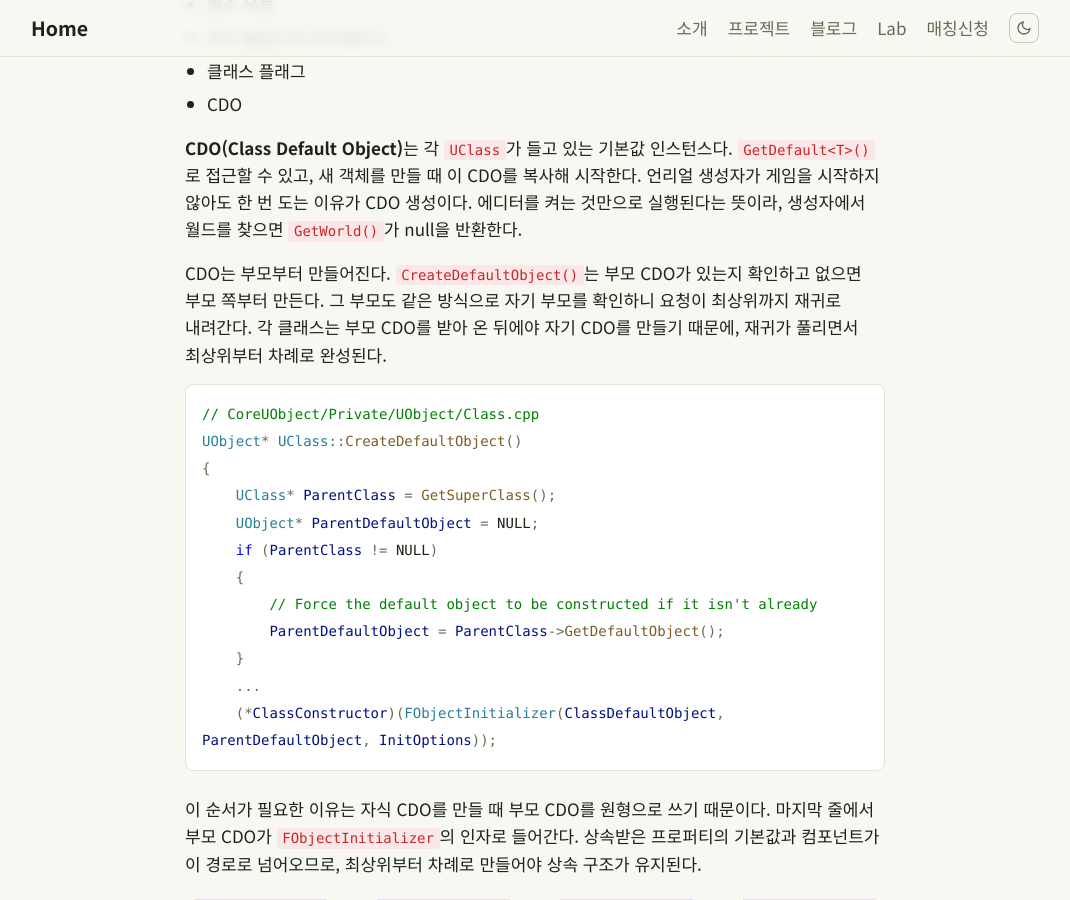
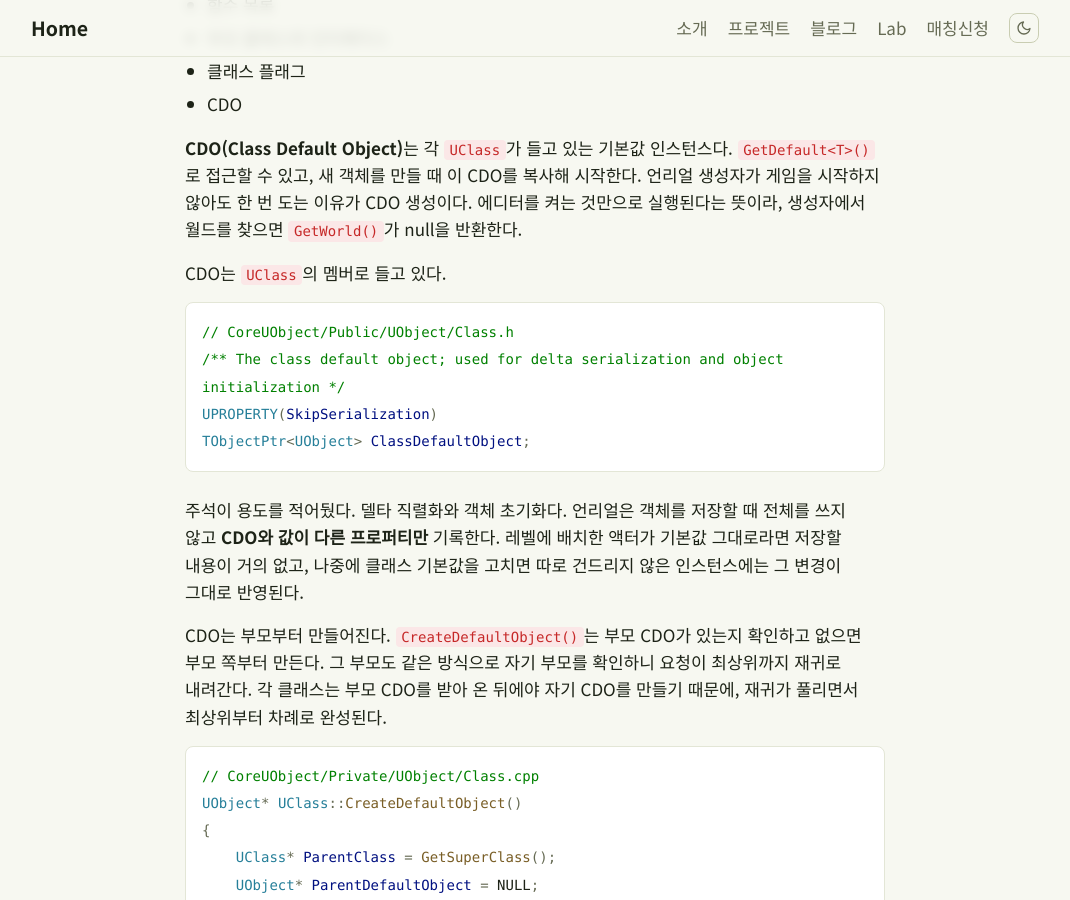
Before and after one commit to skamo3/skamo3.github.io, a Jekyll site: the page built from _posts/2026-08-11-unreal-uclass-gc-object-lifetime.md, in a window 1280 px wide and 900 px high, scrolled down 588 px. Shown: the whole window, without its empty margins (105-1175 px from the left). Built offline with Jekyll 4.4.1, drawn with Linux system fonts in a browser that asks for light colours.

Commit message:
CDO 저장 위치와 델타 직렬화 설명 추가
- UClass::ClassDefaultObject 선언을 인용해 CDO가 어디에 저장되는지 제시
- 엔진 주석 'used for delta serialization and object initialization'을
  근거로 델타 직렬화를 한 문단으로 설명
  저장 시 CDO와 다른 값만 기록하므로 파일이 작아지고
  클래스 기본값 변경이 미수정 인스턴스에 전파된다

Co-Authored-By: Claude Opus 5 <noreply@anthropic.com>

````diff
--- a/_posts/2026-08-11-unreal-uclass-gc-object-lifetime.md
+++ b/_posts/2026-08-11-unreal-uclass-gc-object-lifetime.md
@@ -20,6 +20,17 @@ mermaid: true
 - CDO
 
 **CDO(Class Default Object)**는 각 `UClass`가 들고 있는 기본값 인스턴스다. `GetDefault<T>()`로 접근할 수 있고, 새 객체를 만들 때 이 CDO를 복사해 시작한다. 언리얼 생성자가 게임을 시작하지 않아도 한 번 도는 이유가 CDO 생성이다. 에디터를 켜는 것만으로 실행된다는 뜻이라, 생성자에서 월드를 찾으면 `GetWorld()`가 null을 반환한다.
+
+CDO는 `UClass`의 멤버로 들고 있다.
+
+```cpp
+// CoreUObject/Public/UObject/Class.h
+/** The class default object; used for delta serialization and object initialization */
+UPROPERTY(SkipSerialization)
+TObjectPtr<UObject> ClassDefaultObject;
+```
+
+주석이 용도를 적어뒀다. 델타 직렬화와 객체 초기화다. 언리얼은 객체를 저장할 때 전체를 쓰지 않고 **CDO와 값이 다른 프로퍼티만** 기록한다. 레벨에 배치한 액터가 기본값 그대로라면 저장할 내용이 거의 없고, 나중에 클래스 기본값을 고치면 따로 건드리지 않은 인스턴스에는 그 변경이 그대로 반영된다.
 
 CDO는 부모부터 만들어진다. `CreateDefaultObject()`는 부모 CDO가 있는지 확인하고 없으면 부모 쪽부터 만든다. 그 부모도 같은 방식으로 자기 부모를 확인하니 요청이 최상위까지 재귀로 내려간다. 각 클래스는 부모 CDO를 받아 온 뒤에야 자기 CDO를 만들기 때문에, 재귀가 풀리면서 최상위부터 차례로 완성된다.
 
````
